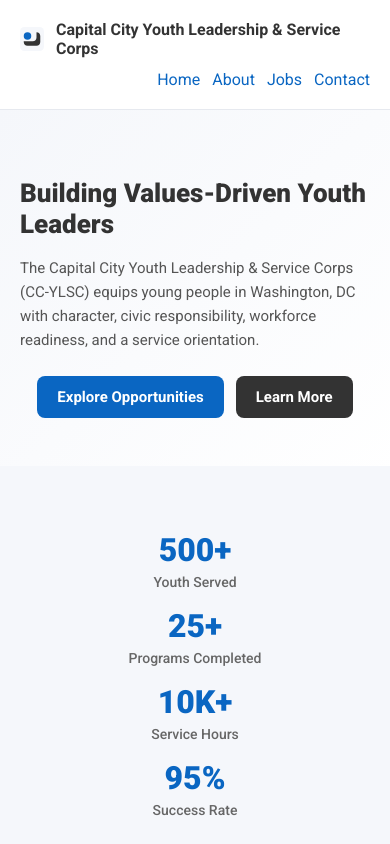
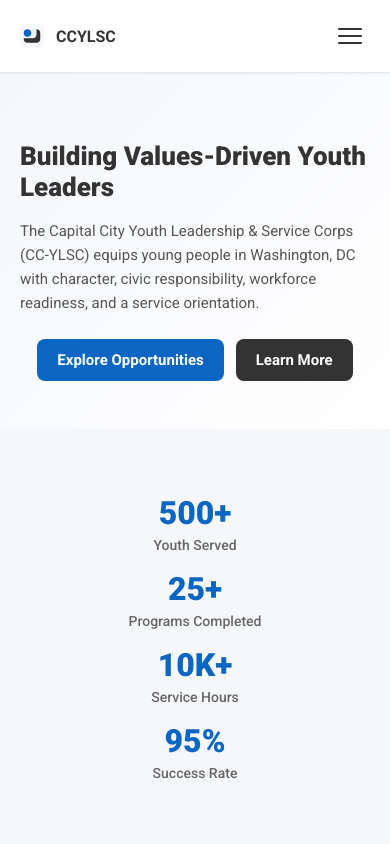
Before and after one commit to ToluAkinlabi/ccylsc, a Next.js app: page / in a window 390 px wide. Shown: the top 844 px of the page. Built offline with nearby package versions, Linux system fonts and the light colour scheme.

Commit message:
feat: add responsive mobile navigation component and styles

```diff
--- /dev/null
+++ b/app/components/MobileNav.tsx
@@ -0,0 +1,28 @@
+'use client';
+
+import { useState } from 'react';
+
+export default function MobileNav() {
+  const [isOpen, setIsOpen] = useState(false);
+
+  return (
+    <>
+      <button
+        className="hamburger"
+        onClick={() => setIsOpen(!isOpen)}
+        aria-label="Toggle menu"
+      >
+        <span></span>
+        <span></span>
+        <span></span>
+      </button>
+      <nav className={`mobile-menu ${isOpen ? 'open' : ''}`}>
+        <a href="/" onClick={() => setIsOpen(false)}>Home</a>
+        <a href="/about" onClick={() => setIsOpen(false)}>About</a>
+        <a href="/jobs" onClick={() => setIsOpen(false)}>Jobs</a>
+        <a href="/contact" onClick={() => setIsOpen(false)}>Contact</a>
+      </nav>
+      {isOpen && <div className="overlay" onClick={() => setIsOpen(false)} />}
+    </>
+  );
+}
--- a/app/globals.css
+++ b/app/globals.css
@@ -22,8 +22,11 @@ a:hover { text-decoration: underline; }
   border-bottom: 1px solid #e6e9ef;
   background: #ffffff;
   box-shadow: 0 1px 3px rgba(0, 0, 0, 0.05);
+  position: sticky;
+  top: 0;
+  z-index: 100;
 }
-.nav { display: flex; gap: 20px; align-items: center; }
+.nav { display: flex; gap: 20px; align-items: center; justify-content: space-between; }
 .nav a { transition: color 0.2s; }
 .nav a:hover { color: #0A66C2; text-decoration: none; }
 .brand {
@@ -31,7 +34,111 @@ a:hover { text-decoration: underline; }
   font-weight: 700; font-size: 18px;
   color: var(--color-text);
 }
+.brand-full { display: inline; }
+.brand-short { display: none; }
 .logo { width: 32px; height: 32px; }
+
+/* Desktop Navigation */
+.desktop-nav {
+  display: flex;
+  gap: 20px;
+  margin-left: auto;
+}
+
+/* Mobile Navigation */
+.hamburger {
+  display: none;
+  flex-direction: column;
+  gap: 5px;
+  background: none;
+  border: none;
+  cursor: pointer;
+  padding: 8px;
+  z-index: 102;
+}
+
+.hamburger span {
+  width: 24px;
+  height: 2px;
+  background: var(--color-text);
+  transition: all 0.3s;
+  border-radius: 2px;
+}
+
+.mobile-menu {
+  display: none;
+  position: fixed;
+  top: 0;
+  right: -100%;
+  width: 280px;
+  height: 100vh;
+  background: white;
+  box-shadow: -2px 0 8px rgba(0, 0, 0, 0.1);
+  padding: 80px 32px 32px;
+  transition: right 0.3s ease;
+  z-index: 101;
+  flex-direction: column;
+  gap: 24px;
+}
+
+.mobile-menu.open {
+  right: 0;
+}
+
+.mobile-menu a {
+  font-size: 18px;
+  font-weight: 500;
+  color: var(--color-text);
+  text-decoration: none;
+  padding: 12px 0;
+  border-bottom: 1px solid #e6e9ef;
+  transition: color 0.2s;
+}
+
+.mobile-menu a:hover {
+  color: var(--color-primary);
+}
+
+.overlay {
+  display: none;
+  position: fixed;
+  top: 0;
+  left: 0;
+  width: 100%;
+  height: 100vh;
+  background: rgba(0, 0, 0, 0.5);
+  z-index: 100;
+}
+
+@media (max-width: 768px) {
+  .desktop-nav {
+    display: none;
+  }
+
+  .hamburger {
+    display: flex;
+  }
+
+  .mobile-menu {
+    display: flex;
+  }
+
+  .overlay {
+    display: block;
+  }
+
+  .brand-full {
+    display: none;
+  }
+
+  .brand-short {
+    display: inline;
+  }
+
+  .brand {
+    font-size: 16px;
+  }
+}
 
 .hero {
   padding: 80px 0; background: linear-gradient(135deg, var(--color-muted) 0%, #ffffff 100%);
--- a/app/layout.tsx
+++ b/app/layout.tsx
@@ -1,6 +1,7 @@
 import type { Metadata } from "next";
 import { Roboto } from "next/font/google";
 import "./globals.css";
+import MobileNav from "./components/MobileNav";
 
 const roboto = Roboto({ weight: ["300", "400", "500", "700", "900"], subsets: ["latin"], variable: "--font-roboto" });
 
@@ -19,14 +20,16 @@ export default function RootLayout({ children }: { children: React.ReactNode })
           <div className="container nav">
             <div className="brand">
               <img src="/logo.svg" alt="CC-YLSC" className="logo" />
-              <span>Capital City Youth Leadership & Service Corps</span>
+              <span className="brand-full">Capital City Youth Leadership & Service Corps</span>
+              <span className="brand-short">CCYLSC</span>
             </div>
-            <nav style={{ marginLeft: "auto" }} className="nav">
+            <nav className="desktop-nav">
               <a href="/">Home</a>
               <a href="/about">About</a>
               <a href="/jobs">Jobs</a>
               <a href="/contact">Contact</a>
             </nav>
+            <MobileNav />
           </div>
         </header>
         <main>{children}</main>
```
